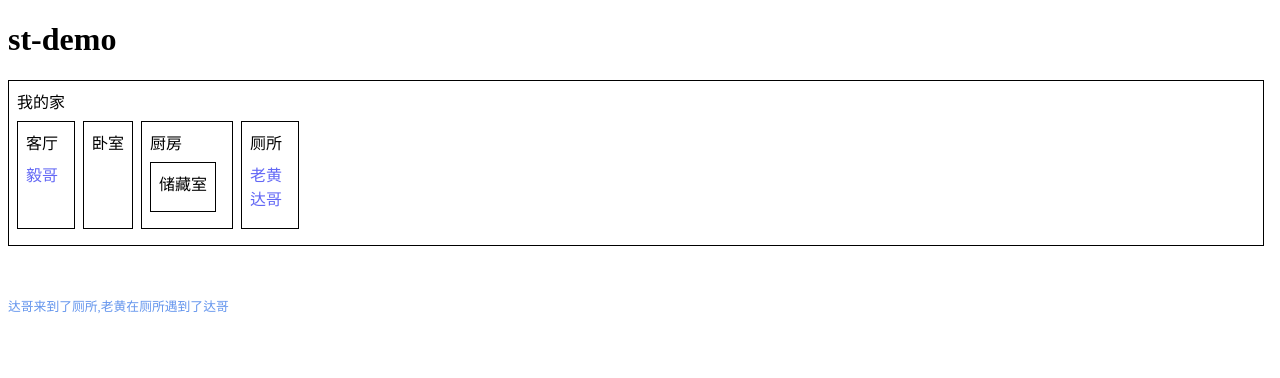
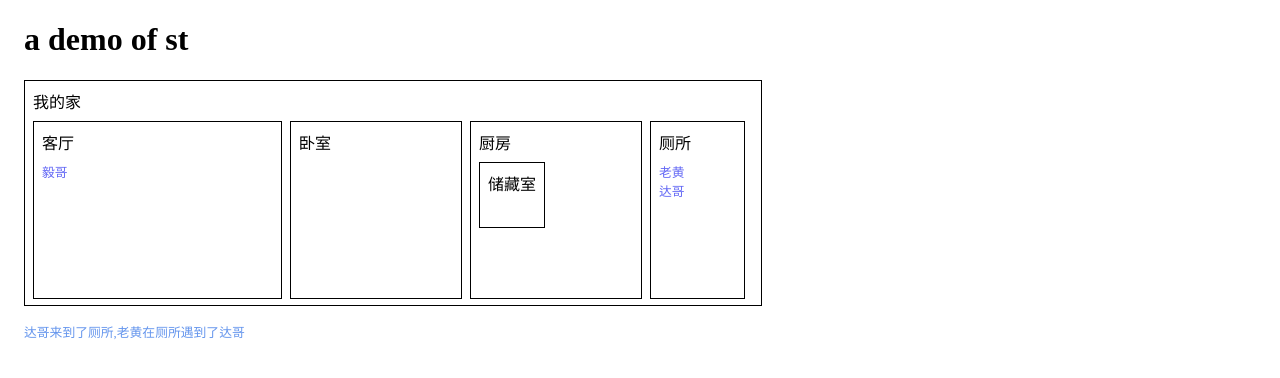
Before and after one commit to everrr1025/st-demo, a website built with Vite: page index.html in a window 1280 px wide. Built offline with nearby package versions, Linux system fonts and the light colour scheme.

Commit message:
make ui better

```diff
--- a/index.html
+++ b/index.html
@@ -5,9 +5,9 @@
     <link rel="stylesheet" href="./style.css" />
   </head>
   <body>
-    <h1>st-demo</h1>
     <script type="module" src="./src/main.js"></script>
     <div id="container">
+      <h1>a demo of st</h1>
       <div id="scene"></div>
       <div id="msg"></div>
     </div>
--- a/src/main.js
+++ b/src/main.js
@@ -25,12 +25,14 @@ printScene(house);
 setInterval(() => {
   setIntervalId(Date.now());
   var random = Math.floor(Math.random() * 10 + 1);
-  if ([1, 2, 3, 4].includes(random)) {
+  if ([1, 2, 3].includes(random)) {
     hongda.move({}, salon);
   } else if ([5].includes(random)) {
     hongda.move({}, wc);
   } else if ([7, 8].includes(random)) {
     jason.move({}, wc);
+  } else if ([4].includes(random)) {
+    jason.move({}, kitchen);
   } else {
     jason.move({}, kitchen.getChildScenes()["储藏室"]);
   }
--- a/src/scenes/bedroom.js
+++ b/src/scenes/bedroom.js
@@ -3,7 +3,8 @@ import Scene from "../modules/Scene";
 var bedroom = new Scene("卧室");
 
 bedroom.properties = {
-  area: 16, //square meters
+  width: 10,
+  height: 10,
 };
 
 export default bedroom;
--- a/src/scenes/house.js
+++ b/src/scenes/house.js
@@ -6,6 +6,8 @@
 
 house.properties = {
   power: "on",
+  width: 45,
+  height: 13,
 };
 
 //properties
--- a/src/scenes/kitchen.js
+++ b/src/scenes/kitchen.js
@@ -2,11 +2,15 @@ import Scene from "../modules/Scene";
 
 var kitchen = new Scene("厨房");
 var storeroom = new Scene("储藏室");
-
+storeroom.properties = {
+  width: 3,
+  height: 3,
+};
 kitchen.registerScene(storeroom);
 
 kitchen.properties = {
-  area: 40, //square meters
+  height: 10,
+  width: 10,
 };
 
 export default kitchen;
--- a/src/scenes/salon.js
+++ b/src/scenes/salon.js
@@ -3,7 +3,8 @@ import Scene from "../modules/Scene";
 var salon = new Scene("客厅");
 
 salon.properties = {
-  area: 40, //square meters
+  width: 15,
+  height: 10,
 };
 
 export default salon;
--- a/src/scenes/wc.js
+++ b/src/scenes/wc.js
@@ -4,7 +4,8 @@ import { setMessage } from "../utils/print";
 var wc = new Scene("厕所");
 
 wc.properties = {
-  area: 10, //square meters
+  width: 5,
+  height: 10,
 };
 wc.registerEvents({
   event: newVistor,
--- a/src/utils/print.js
+++ b/src/utils/print.js
@@ -13,10 +13,6 @@ function getMessage() {
 }
 
 function setMessage(msg) {
-  // if (Object.keys(_message).length == 5) {
-  //   console.log(`deleting`);
-  //   delete _message[Object.keys(_message)[0]];
-  // }
   if (!_message[_intervalId]) {
     if (Object.keys(_message).length == 10) {
       delete _message[Object.keys(_message)[0]];
@@ -30,6 +26,9 @@ function _createScene(node, scene) {
   var parent = document.createElement("div");
   var parentName = document.createTextNode(scene.name);
   parent.setAttribute("class", "parentScene");
+
+  parent.style.width = scene.properties.width + "rem";
+  parent.style.height = scene.properties.height + "rem";
   parent.appendChild(parentName);
 
   if (Object.values(scene.getChildScenes()).length > 0) {
@@ -45,6 +44,7 @@ function _createScene(node, scene) {
 
   Object.values(scene.getInstances()).forEach((human) => {
     var humanDiv = document.createElement("div");
+    //  hunmanDiv.setAttribute("class", "instance");
     humanDiv.appendChild(document.createTextNode(human.name));
 
     instance.appendChild(humanDiv);
@@ -59,6 +59,8 @@ function printScene(scene) {
   var sceneNode = document.getElementById("scene");
   sceneNode.innerHTML = "";
   _createScene(sceneNode, scene);
+
+  //print message
   var msgContainer = document.getElementById("msg");
   msgContainer.innerHTML = "";
   getMessage().forEach((msg) => {
--- a/style.css
+++ b/style.css
@@ -1,5 +1,9 @@
+#container {
+  margin: 1rem;
+}
+
 #scene {
-  height: 200px;
+  height: auto;
 }
 
 #msg {
@@ -23,6 +27,7 @@
 
 .instance {
   color: rgba(14, 22, 240, 0.646);
+  font-size: 0.8rem;
   margin-right: 0.5rem;
   margin-top: 0.5rem;
 }
```
Also changed, not shown: src/test/intervalMsg.js (+1 -3 lines).
